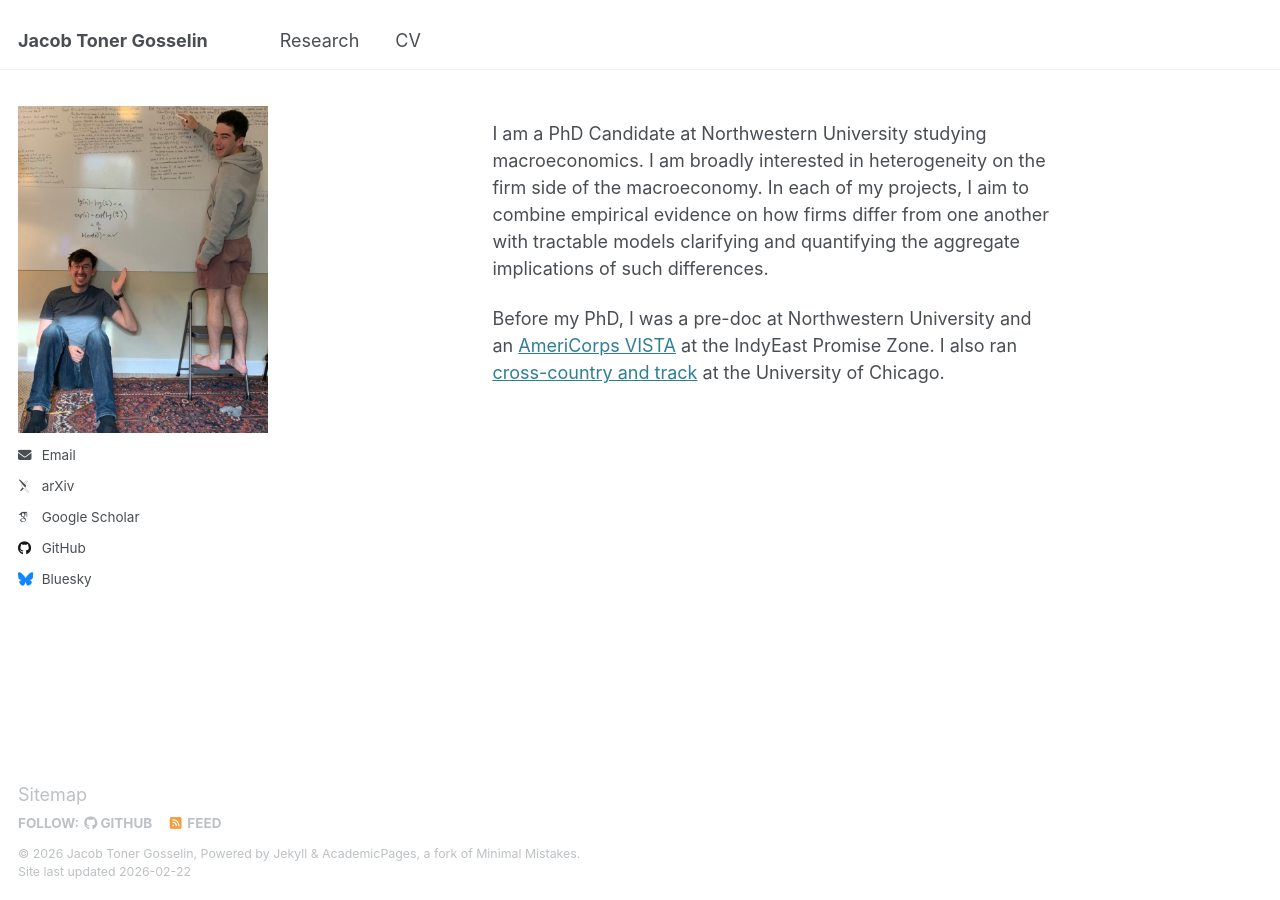
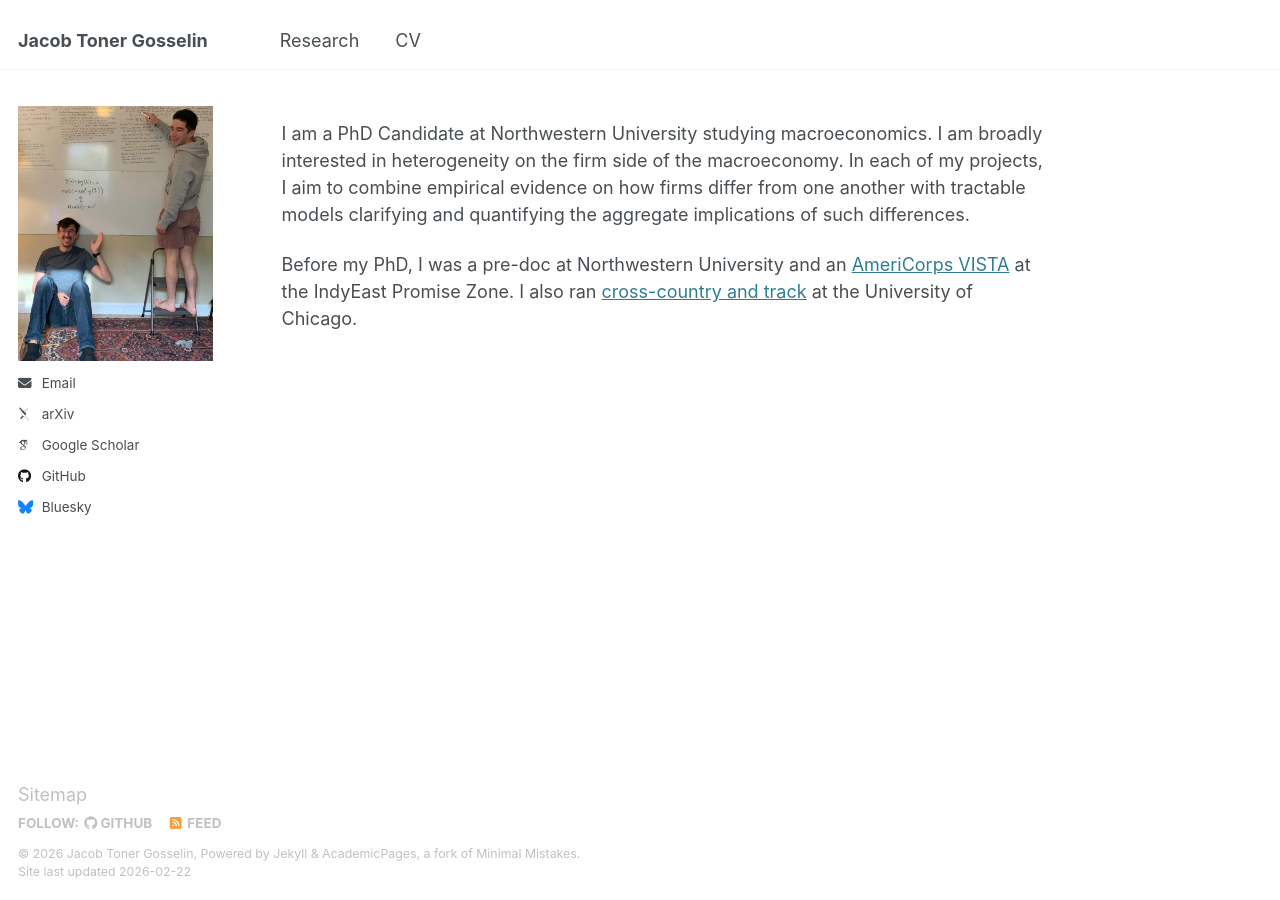
Before and after one commit to jacobgosselin/jacobgosselin.github.io, a Jekyll site: the page built from _pages/about.md, in a window 1280 px wide. Built offline with Jekyll 4.4.1, drawn with Linux system fonts in a browser that asks for light colours; some web fonts are replaced.

Commit message:
fix: adjust sidebar and page span for improved layout and responsiveness

```diff
--- a/_sass/layout/_page.scss
+++ b/_sass/layout/_page.scss
@@ -18,7 +18,7 @@
 
 .page {
   @include breakpoint($large) {
-    @include span(8 of 12 last);
+    @include span(10 of 12 last);
     @include prefix(0.5 of 12);
     @include suffix(2 of 12);
   }
--- a/_sass/layout/_sidebar.scss
+++ b/_sass/layout/_sidebar.scss
@@ -21,7 +21,7 @@
   }
 
   @include breakpoint($large) {
-    @include span(4 of 12);
+    @include span(2 of 12);
     opacity: 1;
     -webkit-transition: opacity 0.2s ease-in-out;
             transition: opacity 0.2s ease-in-out;
```
